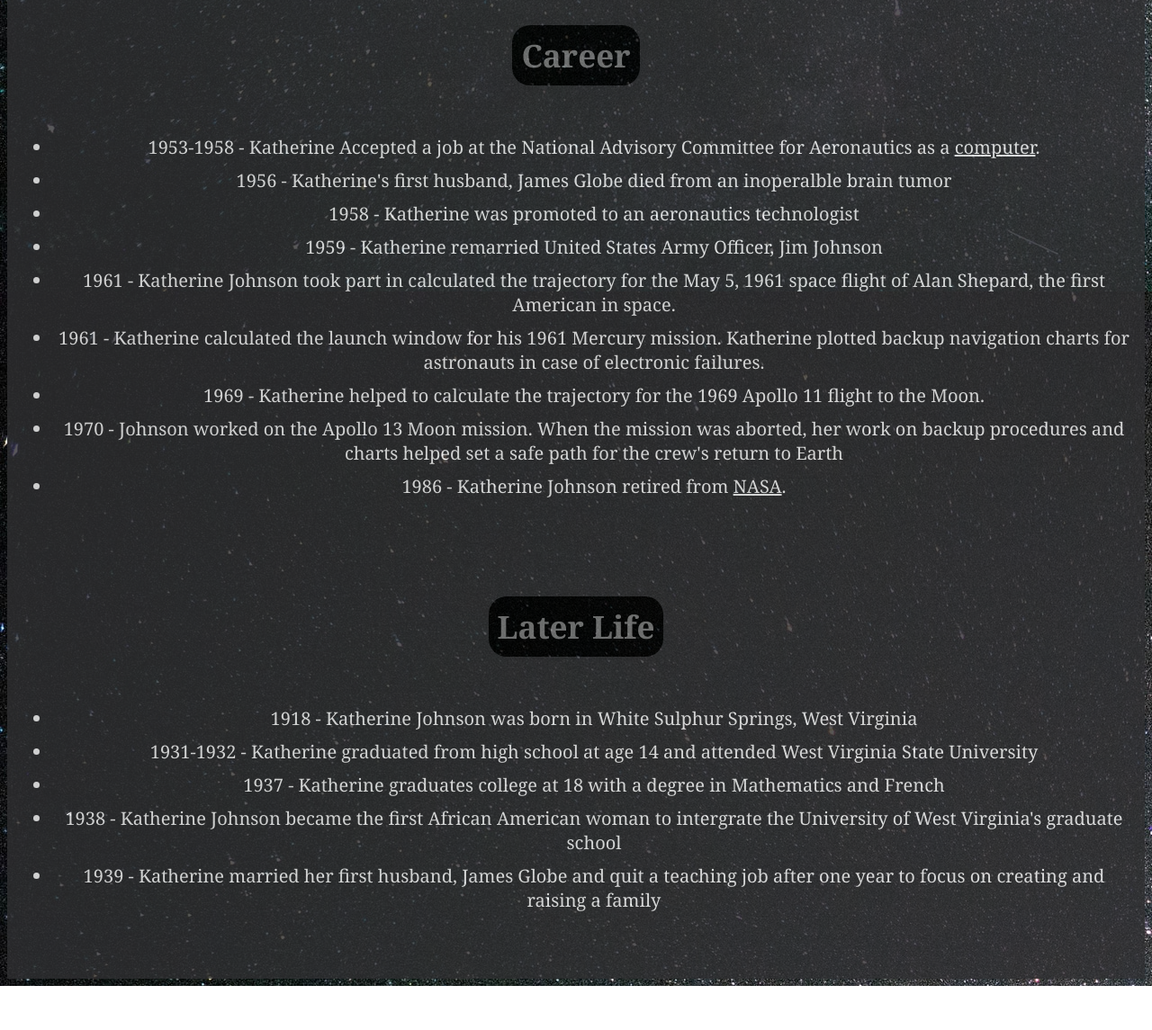
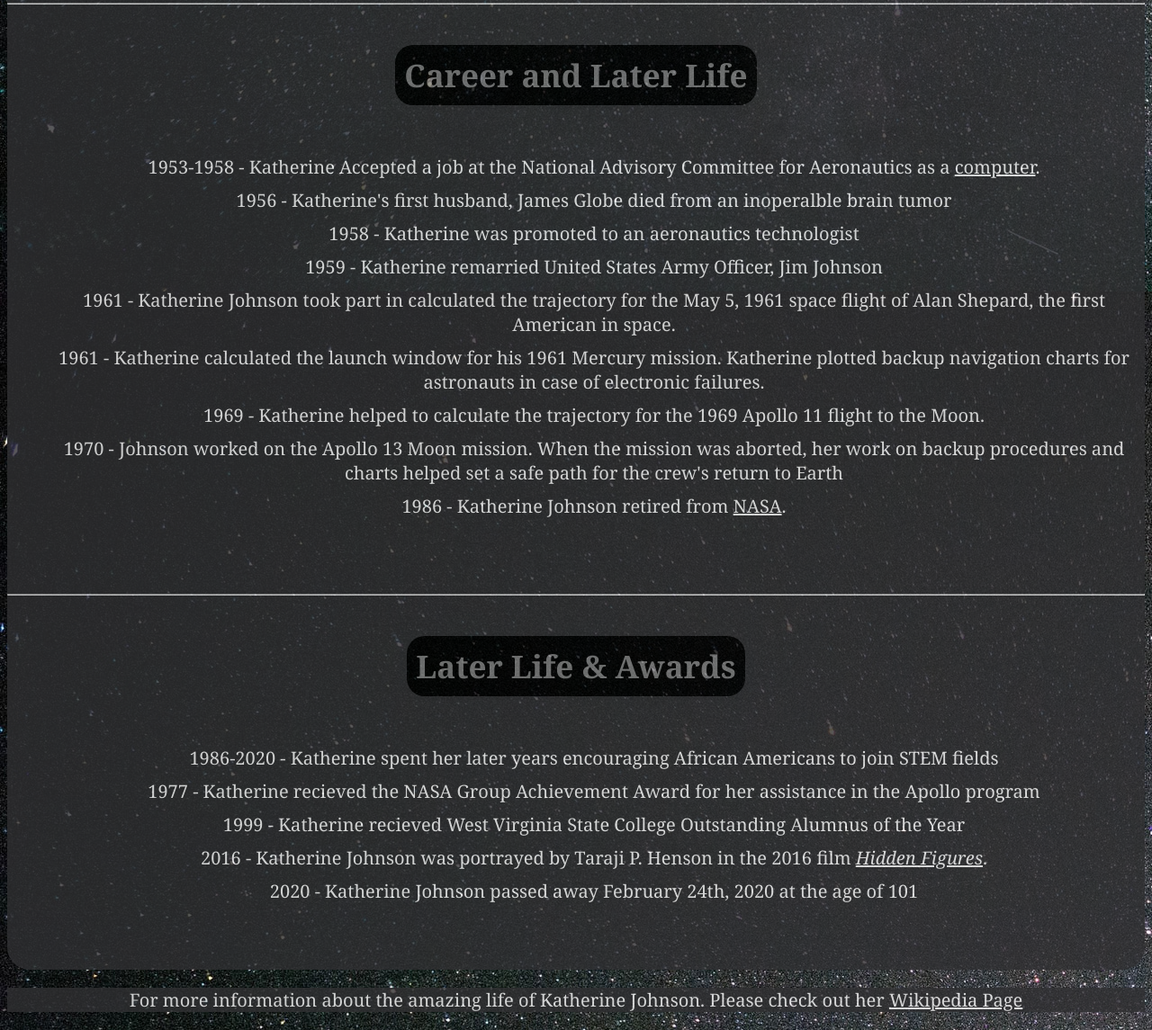
Before and after one commit to MonikkaKindaCodes/Tribute-Page-Katherine-Johnson-FCC, a plain HTML site: page index.html in a window 1280 px wide. Shown: the part 1276-2421 px from the top of the page at 90% size. Before the commit the page ends 2372 px from the top, so only its background shows below. Drawn offline with Linux system fonts and the light colour scheme.

Commit message:
Katherine Johnson Tribute Update

```diff
--- a/index.html
+++ b/index.html
@@ -19,20 +19,20 @@
                  <img src="./img/576px-Katherine_Johnson_1983.jpg" alt="Katherine Johnson">
             </div>
         </header>
-        <div id="tribute-info">
+    <div id="tribute-info">
             <div class="beginnings">
             <p class= "startings"><strong>Beginnings</strong></p>
-            <ul>
+            <ul class="bullets">
                 <li>1918 - Katherine Johnson was born in White Sulphur Springs, West Virginia</li>
                 <li>1931-1932 - Katherine graduated from high school at age 14 and attended West Virginia State University</li>
                 <li>1937 - Katherine graduates college at 18 with a degree in Mathematics and French</li>
                 <li>1938 - Katherine Johnson became the first African American woman to intergrate the University of West Virginia's graduate school</li>
                 <li>1939 - Katherine married her first husband, James Globe and quit a teaching job after one year to focus on creating and raising a family</li>
             </ul>
-        </div><br><br>
+        </div><br><br><hr>
         <div class="beginnings">
-            <p class= "startings"><strong>Career</strong></p>
-            <ul>
+            <p class= "startings"><strong>Career and Later Life</strong></p>
+            <ul class=" bullets">
                 <li>1953-1958 - Katherine Accepted a job at the National Advisory Committee for Aeronautics as a <a class="computer" href="https://en.wikipedia.org/wiki/Computer_(job_description)" style="color: #ffffff;" target="_blank">computer</a>.</li>
                 <li>1956 - Katherine's first husband, James Globe died from an inoperalble brain tumor</li>
                 <li>1958 - Katherine was promoted to an aeronautics technologist</li>
@@ -43,21 +43,23 @@
                 <li>1970 - Johnson worked on the Apollo 13 Moon mission. When the mission was aborted, her work on backup procedures and charts helped set a safe path for the crew's return to Earth</li>
                 <li>1986 - Katherine Johnson retired from <a class="computer" href="https://en.wikipedia.org/wiki/NASA" target="_blank" style="color:#ffffff;">NASA</a>.</li>
             </ul>
+        </div><br><br><hr>
+        <div class="beginnings">
+            <p class= "startings"><strong>Later Life & Awards</strong></p>
+            <ul class="bullets">
+                <li>1986-2020 - Katherine spent her later years encouraging African Americans to join STEM fields</li>
+                <li>1977 - Katherine recieved the NASA Group Achievement Award for her assistance in the Apollo program</li>
+                <li>1999 - Katherine recieved West Virginia State College Outstanding Alumnus of the Year</li>
+                <li>2016 - Katherine Johnson was portrayed by Taraji P. Henson in the 2016 film <em><a class="computer" href="https://en.wikipedia.org/wiki/Hidden_Figures" target="_blank" style= "color:#ffffff;">Hidden Figures</a></em>.</li>
+                <li>2020 - Katherine Johnson passed away February 24th, 2020 at the age of 101</li>
+            </ul>
         </div><br><br>
-            <div class="beginnings">
-                <p class= "startings"><strong>Later Life</strong></p>
-                <ul>
-                    <li>1918 - Katherine Johnson was born in White Sulphur Springs, West Virginia</li>
-                    <li>1931-1932 - Katherine graduated from high school at age 14 and attended West Virginia State University</li>
-                    <li>1937 - Katherine graduates college at 18 with a degree in Mathematics and French</li>
-                    <li>1938 - Katherine Johnson became the first African American woman to intergrate the University of West Virginia's graduate school</li>
-                    <li>1939 - Katherine married her first husband, James Globe and quit a teaching job after one year to focus on creating and raising a family</li>
-                </ul>
-            </div><br><br>
-        </div>
+    </div>
 
     </main>
     </body>
-    <footer>
+    <footer id= "tribute-link">
+        <p class="footer-p">For more information about the amazing life of Katherine Johnson. Please check out her <a href="https://en.wikipedia.org/wiki/Katherine_Johnson" class="computer" target="_blank" style="color:#ffffff;">Wikipedia Page</a></p>
+
     </footer>
 </html>
--- a/style.css
+++ b/style.css
@@ -12,6 +12,9 @@ img{
 }
 li{
     margin: 0.5em;
+}
+ul{
+    list-style: none;
 }
 #main{
     text-align: center;
@@ -40,6 +43,7 @@ header{
     background-color: #303032;
     font-size: 20px;
     opacity: 0.8;
+    border-radius: 25px;
 }
 .startings{
     display: inline-block;
@@ -55,3 +59,9 @@ header{
 .computer:active{
     color: #ffffff;
 }
+footer{
+    background-color: #303032;
+    font-size: 20px;
+    opacity: 0.8;
+    text-align: center;
+}
```
